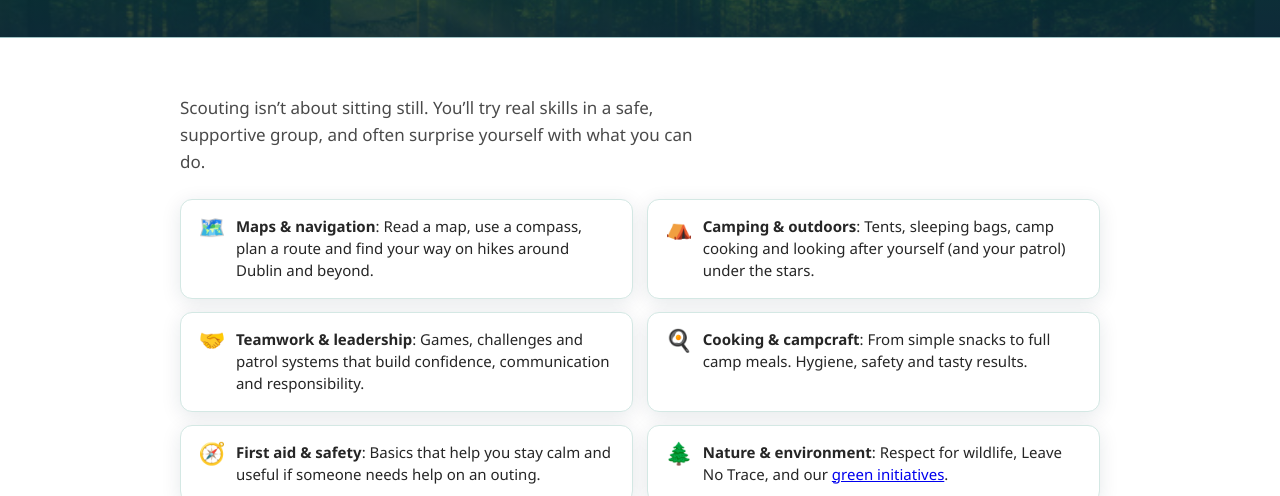
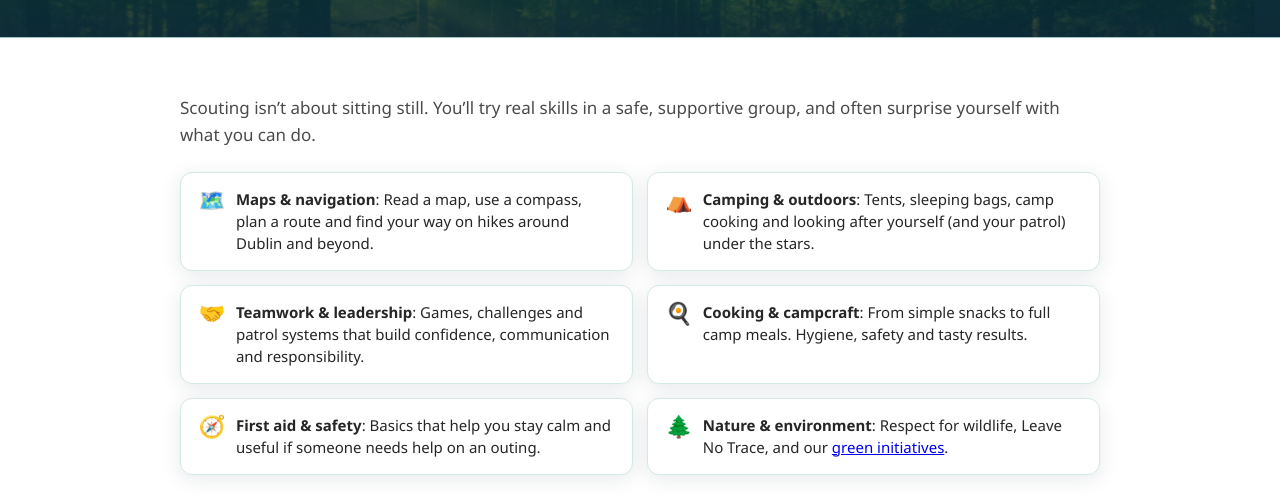
Before and after one commit to KMulligan2020/115-ballinteer-scouts, a plain HTML site: page pages/skills.html in a window 1280 px wide. Shown: the part 294-790 px from the top of the page. Drawn offline with Linux system fonts and the light colour scheme.

Commit message:
Remove max-width constraint from section-intro to fix inconsistent wrapping
Co-Authored-By: Claude Sonnet 4.6 <noreply@anthropic.com>

```diff
--- a/styles.css
+++ b/styles.css
@@ -371,7 +371,6 @@ body {
 .section-intro {
   margin: 0 0 1.5rem;
   color: var(--text-muted);
-  max-width: 55ch;
 }
 
 .section-content {
```
